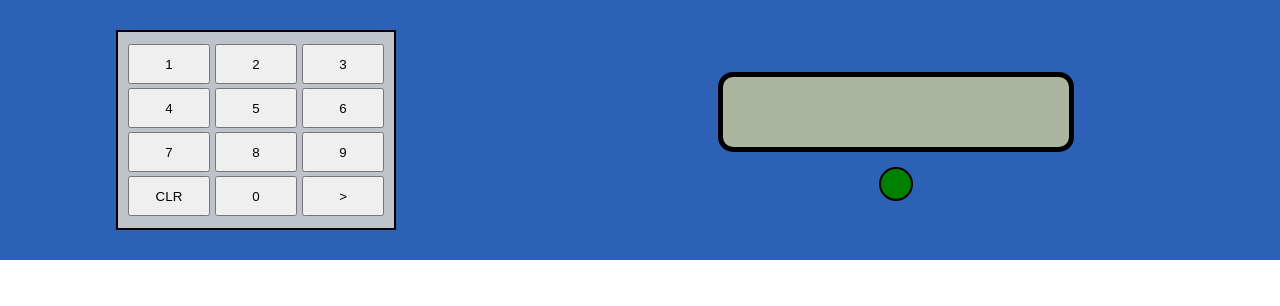
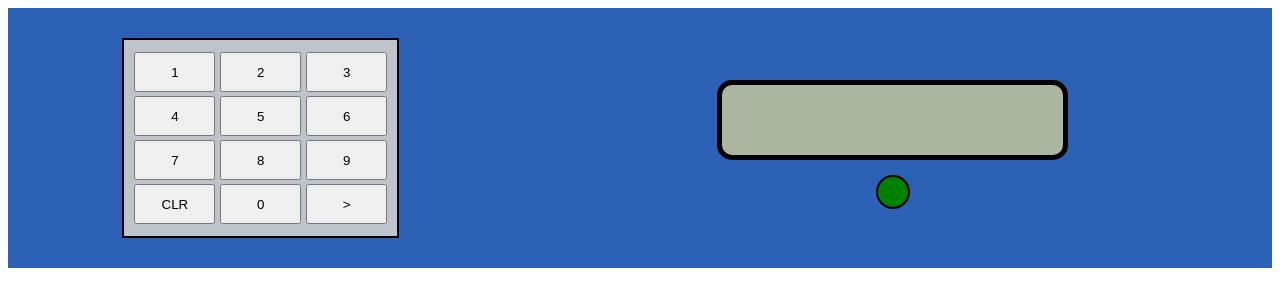
Before and after one commit to MatthewKelly/hotel-safe, a React (Create React App) app: page / in a window 1280 px wide. Shown: the top 306 px of the page. Built offline with nearby package versions, Linux system fonts and the light colour scheme.

Commit message:
Code formatting and readme

```diff
--- a/package.json
+++ b/package.json
@@ -18,7 +18,7 @@
     "start": "npm-run-all -p watch-css start-js",
     "start-js": "react-scripts start",
     "build": "npm-run-all build-css build-js",
-    "test": "react-scripts test --env=jsdom",
+    "test": "react-scripts test",
     "eject": "react-scripts eject"
   }
 }
--- a/src/index.css
+++ /dev/null
@@ -1,4 +0,0 @@
-body {
-  margin: 0;
-  padding: 0;
-  font-family: sans-serif; }
--- a/src/index.js
+++ b/src/index.js
@@ -1,6 +1,5 @@
 import React from 'react';
 import ReactDOM from 'react-dom';
-import './index.css';
 import App from './App';
 import { Provider } from 'react-redux';
 import store from './store/index';
```
Also changed, not shown: src/components/DialPad.js (indentation only), 1 other file (tests, documents, lock files or other folders).
